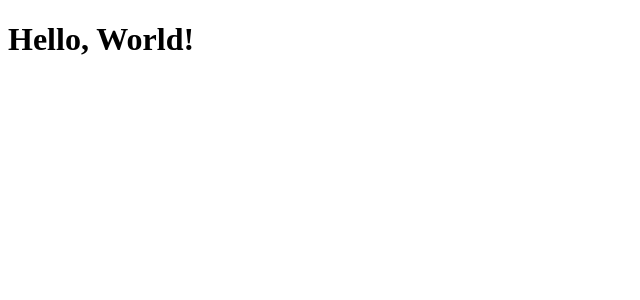
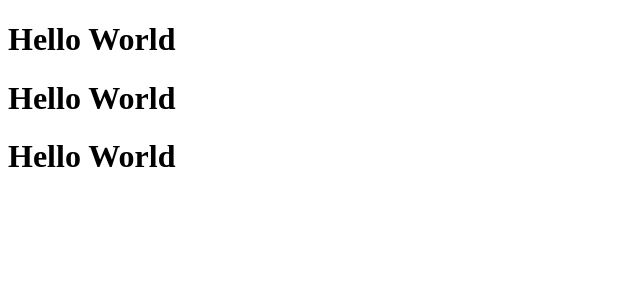
Before and after one commit to owen-dearman/react-tv-shows, a React (Create React App) app: page / in a window 1280 px wide. Shown: the top 300 px of the page, without its empty margins (0-640 px from the left). Built offline with nearby package versions, Linux system fonts and the light colour scheme; the HTML template or start-up script is replaced by a standard one.

Commit message:
initial structural commit

```diff
--- a/src/App.tsx
+++ /dev/null
@@ -1,7 +0,0 @@
-import { greet } from "./utils/greet";
-
-function App(): JSX.Element {
-  return <h1>{greet("World")}</h1>;
-}
-
-export default App;
--- /dev/null
+++ b/src/components/Footer.tsx
@@ -0,0 +1,5 @@
+function Footer(): JSX.Element {
+    return <h1>Hello World</h1>;
+  }
+
+  export default Footer;
--- /dev/null
+++ b/src/components/Header.tsx
@@ -0,0 +1,5 @@
+function Header(): JSX.Element {
+    return <h1>Hello World</h1>;
+  }
+
+  export default Header;
--- /dev/null
+++ b/src/components/MainContent.tsx
@@ -0,0 +1,6 @@
+
+function MainContent(): JSX.Element {
+  return <h1>Hello World</h1>;
+}
+
+export default MainContent;
--- a/src/index.tsx
+++ b/src/index.tsx
@@ -1,10 +1,14 @@
 import React from "react";
 import ReactDOM from "react-dom";
-import App from "./App";
+import MainContent from "./components/MainContent";
+import Header from "./components/Header";
+import Footer from "./components/Footer"
 
 ReactDOM.render(
   <React.StrictMode>
-    <App />
+    <Header />
+    <MainContent />
+    <Footer />
   </React.StrictMode>,
   document.getElementById("root")
 );
--- a/src/utils/greet.ts
+++ /dev/null
@@ -1,3 +0,0 @@
-export function greet(name: string): string {
-  return `Hello, ${name}!`;
-}
```
Also changed, not shown: 1 other file (tests, documents, lock files or other folders).
